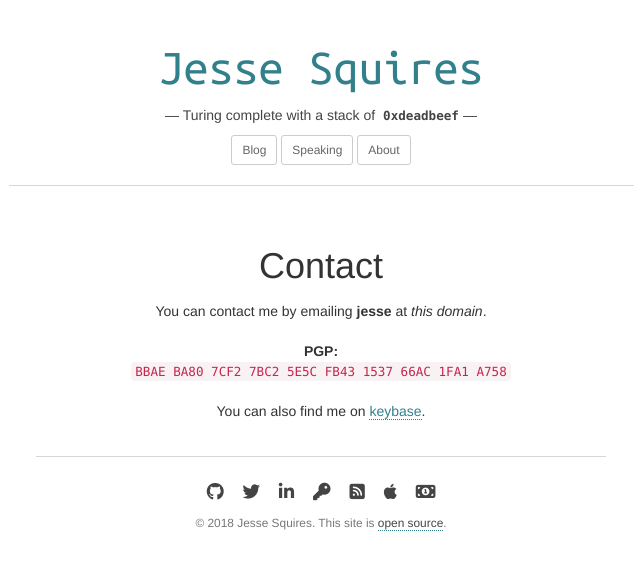
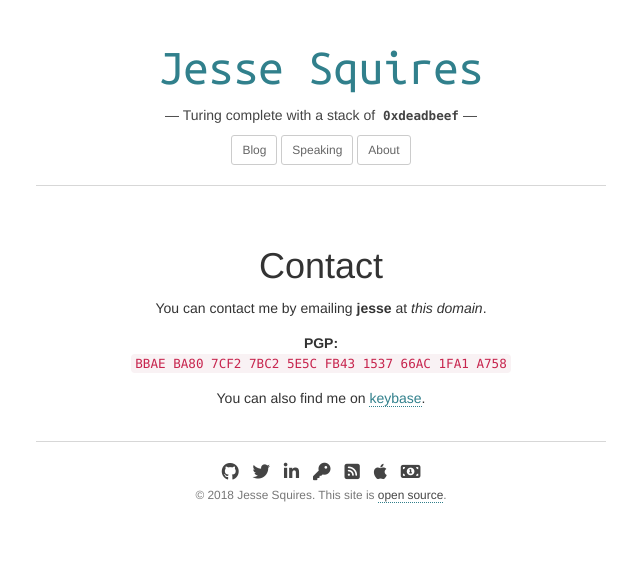
Before and after one commit to jessesquires/jessesquires.com, a Jekyll site: the page built from contact.md, in a window 1280 px wide. Shown: the top 570 px of the page, without its empty margins (319-959 px from the left). Built offline with Jekyll 4.4.1, drawn with Linux system fonts in a browser that asks for light colours; nearby versions of some CDN libraries; library files that are not in the unit come from our copies.

Commit message:
fix header, standalone, footer

```diff
--- a/_includes/contact_follow.html
+++ b/_includes/contact_follow.html
@@ -1,5 +1,7 @@
-<div class="row contact">
-    <div class="col-sm-12 col-sm-offset-0 col-md-8 col-md-offset-2">
+
+<div class="row justify-content-md-center contact">
+    <div class="col-0 col-sm-1 col-xl-2"></div>
+    <div class="col-12 col-sm-10 col-xl-8">
         <ul class="inline center">
             <li><a href="{{ site.social_links.github }}" title="Follow me on Github"><i class="fa fa-lg fa-github" aria-hidden="true"></i></a></li>
             <li><a href="{{ site.social_links.twitter }}" title="Follow me on Twitter"><i class="fa fa-lg fa-twitter" aria-hidden="true"></i></a></li>
@@ -9,5 +11,6 @@
             <li><a href="{{ site.social_links.applenews }}" title="Add to Apple News"><i class="fa fa-lg fa-apple" aria-hidden="true"></i></a></li>
             <li><a href="/pay" title="Send money"><i class="fa fa-lg fa-money" aria-hidden="true"></i></a></li>
         </ul>
-    </div> <!-- col -->
+    </div>
+    <div class="col-0 col-sm-1 col-xl-2"></div>
 </div> <!-- row -->
--- a/_includes/header.html
+++ b/_includes/header.html
@@ -1,16 +1,16 @@
 
-<header class="container-fluid">
+<header class="container container-fluid">
    <div class="row">
-      <div class="col-md-12 col-sm-12 col-xs-12">
+      <div class="col-12">
         <h1 class="text-center"><a href="/">{{ site.title }}</a></h1>
-        <div class="col-md-12 col-sm-12 col-xs-12">
+        <div class="col-12">
             <h2 class="tagline">&mdash; Turing complete with a stack of <code>0xdeadbeef</code>&mdash;</h2>
          </div> <!-- col -->
       </div> <!-- col -->
    </div> <!-- row -->
 
    <div class="row">
-      <div class="col-md-12 col-sm-12 col-xs-12">
+      <div class="col-12">
          <a class="btn btn-light btn-sm" href="/">Blog</a>
          <a class="btn btn-light btn-sm" href="/speaking/">Speaking</a>
          <a class="btn btn-light btn-sm" href="/about/">About</a>
--- a/_layouts/standalone.html
+++ b/_layouts/standalone.html
@@ -2,8 +2,7 @@
 layout: default
 ---
 
-<div>
+<div class="standalone">
     <h1 class="text-center">{{ page.title }}</h1>
+    {{ content }}
 </div>
-
-{{ content }}
--- a/css/style.css
+++ b/css/style.css
@@ -7,9 +7,7 @@ body {
 
 body p {
    font-size: 14px;
-   /*font-size: 1.5rem;*/
-   /*line-height: 2.5rem;*/
-   padding: 0.5rem 0rem 0.5rem 0rem;
+   padding: 0.25rem 0rem 0.25rem 0rem;
 }
 
 hr {
@@ -139,7 +137,6 @@ header h2 {
 
 .contact ul li {
    display: inline-block;
-   padding: 0.5rem 0.25rem 0.5rem 0.25rem;
 }
 
 /* POST LIST */
@@ -171,16 +168,6 @@ header h2 {
    font-weight: normal;
    margin-top: 0rem;
 }
-
-/*.pagination {
-   display: block;
-   margin-bottom: 0rem;
-}
-
-.pager {
-   margin-top: 0rem;
-   padding-top: 0rem;
-}*/
 
 /* PAGES */
 
@@ -228,11 +215,8 @@ blockquote {
   margin-bottom: 1rem;
 }
 
-.standalone .btn {
-   margin-bottom: 0.5rem;
-}
+/* MEDIA QUERIES */
 
-/* MEDIA QUERIES */
 @media (max-width: 667px) {
    body {
       padding-top: 1rem;
```
